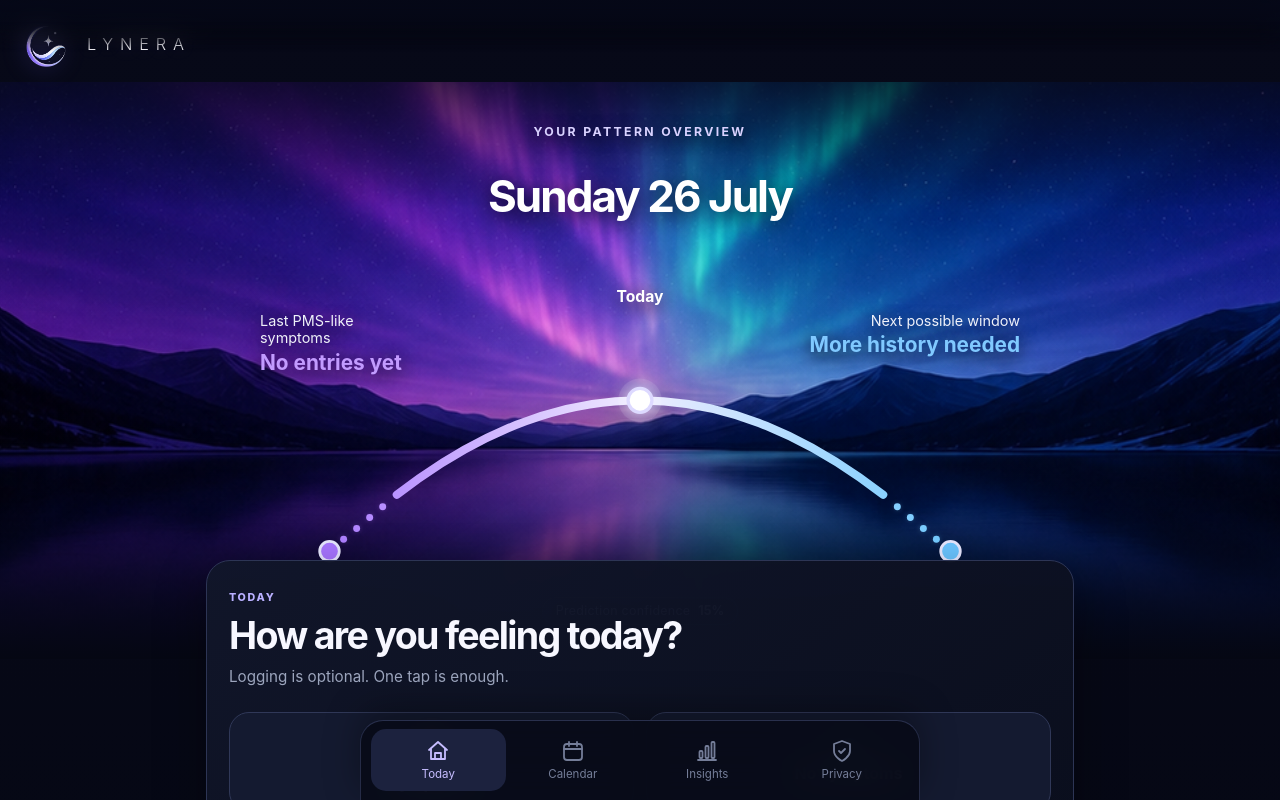
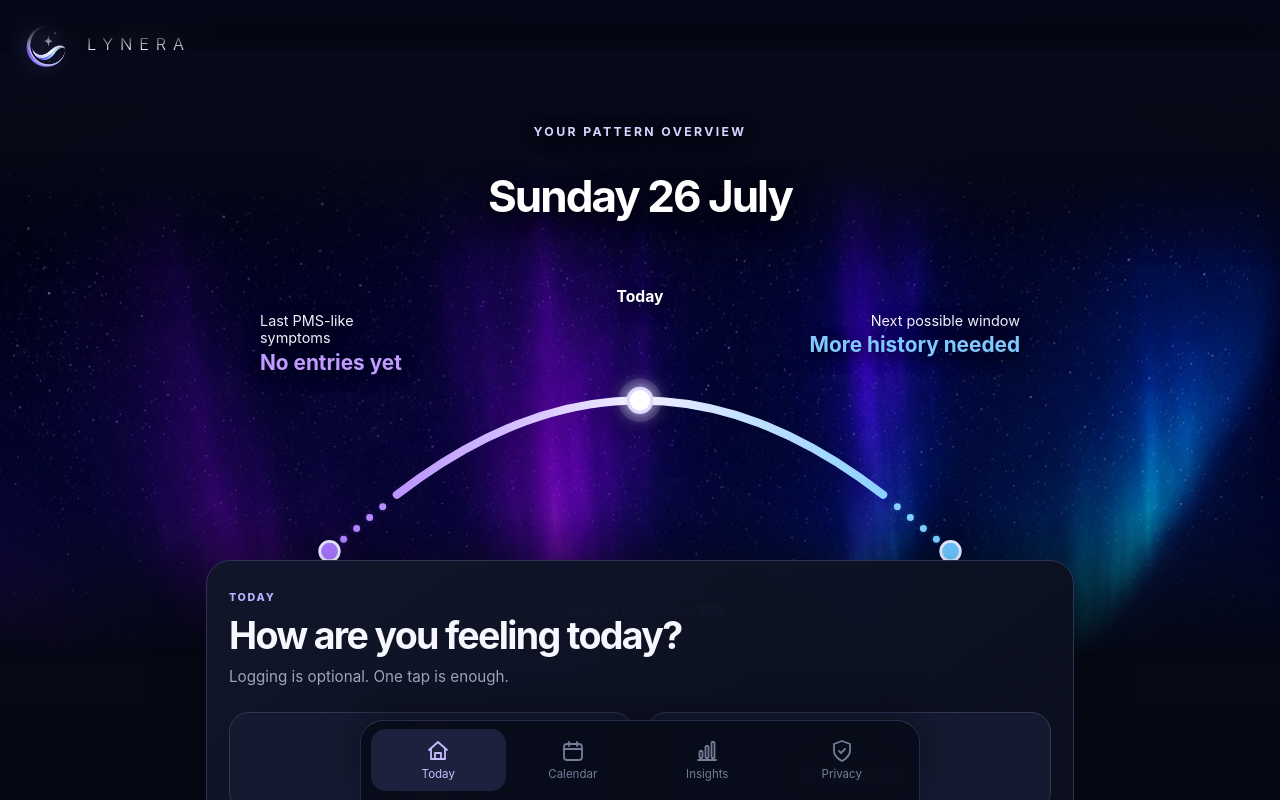
Before and after one commit to lynera-app/lynera-app, a React (Vite) app: page / in a window 1280 px wide. Both pictures are taken after a click on the button "Start privately". Shown: the top 800 px of the page. Built offline with nearby package versions, Linux system fonts and the light colour scheme.

Commit message:
Horizon fix

```diff
--- a/public/sw.js
+++ b/public/sw.js
@@ -1,4 +1,4 @@
-const CACHE = 'lynera-v20';
+const CACHE = 'lynera-v21';
 const base = new URL('./', self.location.href).pathname;
 const core = [base, `${base}manifest.webmanifest`, `${base}icons/icon-192.png`, `${base}icons/icon-512.png`, `${base}icons/apple-touch-icon.png`];
 self.addEventListener('install', event => event.waitUntil(caches.open(CACHE).then(cache => cache.addAll(core)).then(() => self.skipWaiting())));
--- a/src/styles.css
+++ b/src/styles.css
@@ -868,3 +868,38 @@ body{background:#050713}
     height:calc(100% + 145px);
   }
 }
+
+/* Lynera deterministic horizon placement v21.
+   This intentionally overrides every earlier background-position rule.
+   The source image is rendered at the hero's exact width without cover-cropping,
+   then positioned with a fixed top offset. This makes the mountain/lake horizon
+   land above the confidence pill on large iPhones. The mask softly fades the
+   image into the dark header and lower background. */
+.pattern-hero{
+  background-image:none !important;
+}
+.pattern-background-image{
+  position:absolute !important;
+  z-index:-2 !important;
+  left:50% !important;
+  top:72px !important;
+  width:100% !important;
+  max-width:none !important;
+  height:auto !important;
+  min-height:0 !important;
+  transform:translateX(-50%) !important;
+  object-fit:contain !important;
+  object-position:center top !important;
+  opacity:1 !important;
+  -webkit-mask-image:linear-gradient(to bottom,transparent 0,rgba(0,0,0,.45) 42px,#000 118px,#000 88%,transparent 100%);
+  mask-image:linear-gradient(to bottom,transparent 0,rgba(0,0,0,.45) 42px,#000 118px,#000 88%,transparent 100%);
+  pointer-events:none;
+  user-select:none;
+}
+@media(max-width:520px){
+  .pattern-background-image{
+    top:142px !important;
+    width:100% !important;
+    height:auto !important;
+  }
+}
```
Also changed, not shown: src/assets/aurora-home.png, 1 other file (tests, documents, lock files or other folders).
